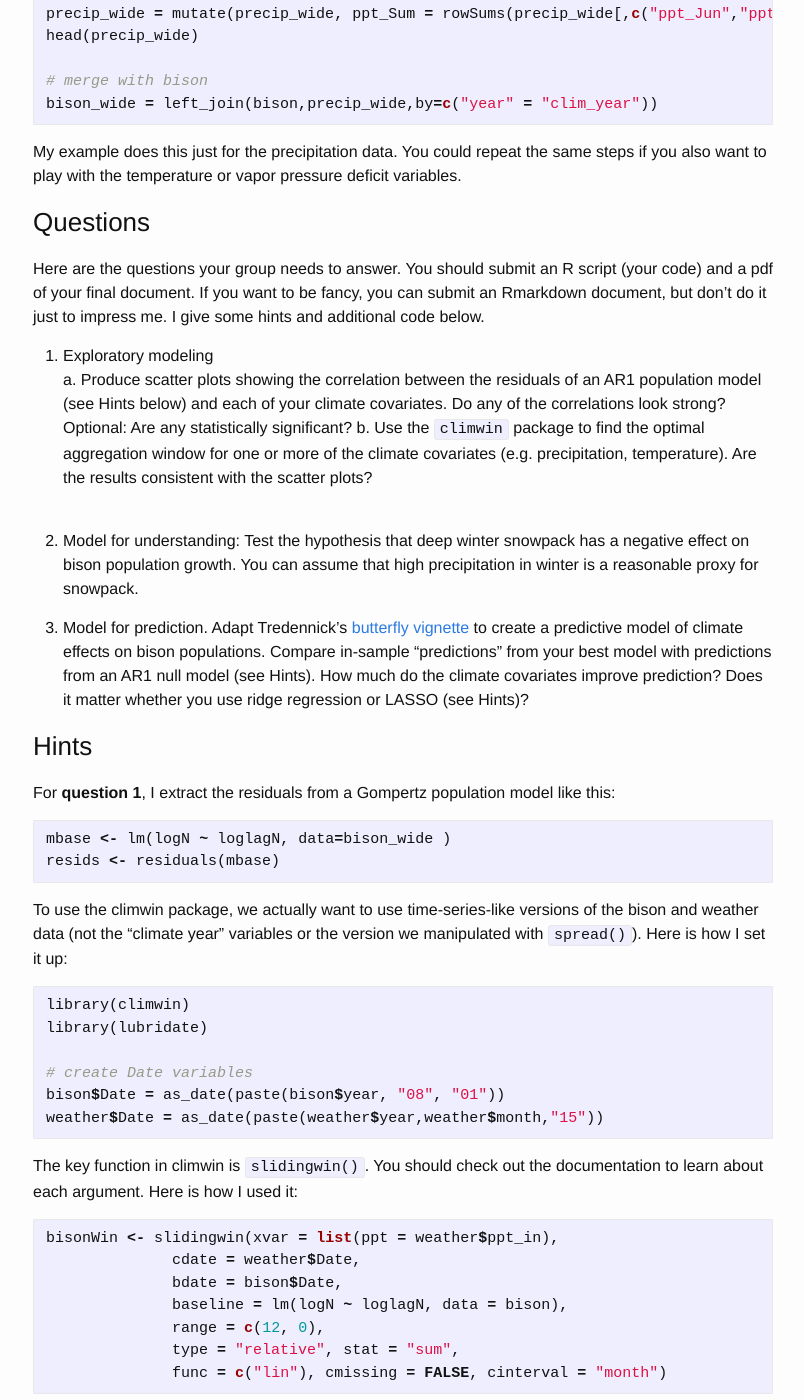
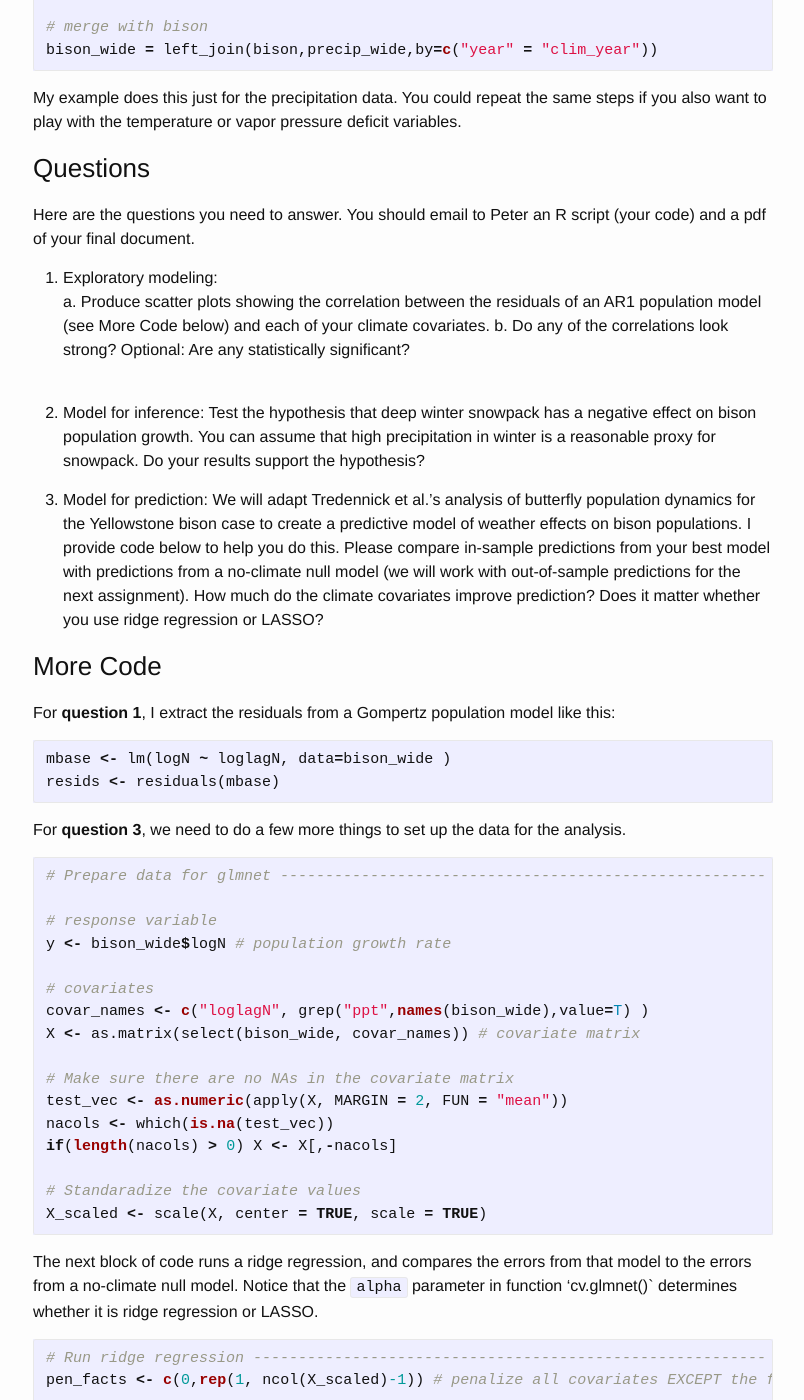
Before and after one commit to pbadler/forecasting-course-short, a Jekyll site: the page built from assignments/model_selection_assignment.md, in a window 1280 px wide and 1400 px high, scrolled down 1836 px. Shown: the whole window, without its empty margins (237-1041 px from the left). Built offline with Jekyll 4.4.1, drawn with Linux system fonts in a browser that asks for light colours; some of the changed text lies outside the part shown.

Commit message:
Revised model selection assignment

````diff
--- a/assignments/model_selection_assignment.md
+++ b/assignments/model_selection_assignment.md
@@ -7,26 +7,21 @@ layout: post
 
 ### Reading ###
 
-This exercise is based on Tredennick et al. (in prep), "A practical guide to selecting models
-for exploration, understanding, and prediction in ecology." By now you should already have
-downloaded the manuscript from Canvas and read it. The goal of this assignment is to repeat
-the paper's examples of modeling for exploration, understanding, and prediction using
-a different (and simpler) data set.
-
-### The data  ####
+The goal of this assignment is to repeat Tredennick et al.'s examples of
+modeling for exploration, inference, and prediction using a different (and simpler) data set.
 
 We will use data on the Yellowstone National Park bison herd. The data come
 from [Hobbs et al. (2015)](https://esajournals.onlinelibrary.wiley.com/doi/abs/10.1890/14-1413.1),
 though I downloaded a more recent version of these data from Andrew Tredennick's
 [Github site](https://github.com/atredennick/bison_forecast). You can download the
-data from the course website [here](https://github.com/pbadler/forecasting-dynamics-course/blob/master/data/YNP_bison_counts.csv).
+data from the course website [here](https://github.com/pbadler/forecasting-course-short/blob/master/data/YNP_bison_counts.csv). Winters in Yellowstone are long, cold and snowy; when the snow is too deep, the bison have trouble feeding, so it seems reasonable to expect some influence of winter precipitation on bison population dynamics.
 
-We will use associated climate data from PRISM, which you can download [here](https://github.com/pbadler/forecasting-dynamics-course/blob/master/data/YNP_prism.csv).
+We will use associated climate data from PRISM, which you can download [here](https://github.com/pbadler/forecasting-course-short/blob/master/data/YNP_prism.csv).
 
 ### Formatting the data  ###
 
-Getting the data formatted can be the most time consuming part of any analysis, so I am
-giving you a bunch of code.
+Getting the data formatted can be the most time consuming part of any analysis,
+so I am giving you a bunch of code.
 
 Here is what I did to get the bison data ready:
 ```R
@@ -67,9 +62,8 @@ weather$clim_month = ifelse(weather$month < 9, weather$month + 4, weather$month
 head(weather)
 ```
 If we were just going to do time series modeling, we might be done formatting. But
-for some of the "understanding" and "prediction" approaches, I want to have a version
-of the data with all the weather covariates that correspond to one bison count in one row.
-Here is how I did that:
+for some of the "understanding" and "prediction" approaches, I want to have
+a version of the data with all the weather covariates that correspond to one bison count in one row. Here is how I did that:
 ```R
 precip_wide = weather %>%
                 select(c(clim_year,clim_month,ppt_in)) %>%  # drop all the other climate variables
@@ -89,36 +83,37 @@ head(precip_wide)
 # merge with bison
 bison_wide = left_join(bison,precip_wide,by=c("year" = "clim_year"))
 ```
-My example does this just for the precipitation data. You could repeat the same steps
-if you also want to play with the temperature or vapor pressure deficit variables.
+My example does this just for the precipitation data.
+You could repeat the same steps if you also want to play with
+the temperature or vapor pressure deficit variables.
 
 ### Questions  ###
 
-Here are the questions your group needs to answer. You should submit an R script (your
-code) and a pdf of your final document. If you want to be fancy, you can submit an
-Rmarkdown document, but don't do it just to impress me. I give some hints and additional
-code below.
+Here are the questions you need to answer. You should email to Peter an
+R script (your code) and a pdf of your final document.
 
-1. Exploratory modeling
+1. Exploratory modeling:
     a. Produce scatter plots showing the correlation between the residuals of
-    an AR1 population model (see Hints below) and each of your climate covariates.
-    Do any of the correlations look strong? Optional: Are any statistically significant?
-    b. Use the `climwin` package to find the optimal aggregation window for one or more
-    of the climate covariates (e.g. precipitation, temperature). Are the results consistent
-    with the scatter plots?
+    an AR1 population model (see More Code below) and each of your climate covariates.
+    b. Do any of the correlations look strong? Optional: Are any statistically significant?
 <br><br>
 
-2. Model for understanding: Test the hypothesis that deep winter snowpack has a negative
-effect on bison population growth. You can assume that high precipitation in winter is a
-reasonable proxy for snowpack.
+2. Model for inference: Test the hypothesis that deep winter snowpack
+has a negative effect on bison population growth. You can assume that
+high precipitation in winter is a reasonable proxy for snowpack. Do your
+results support the hypothesis?
 
-3. Model for prediction. Adapt Tredennick's [butterfly vignette](https://github.com/atredennick/modselr/blob/master/vignettes/regularization.Rmd)
-to create a predictive model of climate effects on bison populations. Compare in-sample
-"predictions" from your best model with predictions from an AR1 null model (see Hints).
-How much do the climate covariates improve prediction? Does it matter whether you use
-ridge regression or LASSO (see Hints)?
+3. Model for prediction: We will adapt Tredennick et al.'s analysis
+of butterfly population dynamics for the Yellowstone bison case
+to create a predictive model of weather effects on bison populations.
+I provide code below to help you do this.
+Please compare in-sample predictions from your best model with
+predictions from a no-climate null model (we will work with out-of-sample
+predictions for the next assignment). How much do the climate covariates
+improve prediction? Does it matter whether you use
+ridge regression or LASSO?
 
-### Hints  ###
+### More Code  ###
 
 For **question 1**, I extract the residuals from a Gompertz population model
 like this:
@@ -126,59 +121,62 @@ like this:
 mbase <- lm(logN ~ loglagN, data=bison_wide )
 resids <- residuals(mbase)
 ```
-To use the climwin package, we actually want to use time-series-like versions
-of the bison and weather data (not the "climate year" variables or the version
-we manipulated with `spread()`). Here is how I set it up:
+
+For **question 3**, we need to do a few more things to set up
+the data for the analysis.
+
 ```R
-library(climwin)
-library(lubridate)
+# Prepare data for glmnet ------------------------------------------------------
 
-# create Date variables
-bison$Date = as_date(paste(bison$year, "08", "01"))
-weather$Date = as_date(paste(weather$year,weather$month,"15"))
+# response variable
+y <- bison_wide$logN # population growth rate
+
+# covariates
+covar_names <- c("loglagN", grep("ppt",names(bison_wide),value=T) )
+X <- as.matrix(select(bison_wide, covar_names)) # covariate matrix
+
+# Make sure there are no NAs in the covariate matrix
+test_vec <- as.numeric(apply(X, MARGIN = 2, FUN = "mean"))
+nacols <- which(is.na(test_vec))
+if(length(nacols) > 0) X <- X[,-nacols]
+
+# Standaradize the covariate values
+X_scaled <- scale(X, center = TRUE, scale = TRUE)
 ```
-The key function in climwin is `slidingwin()`. You should check out the documentation
-to learn about each argument. Here is how I used it:
+
+The next block of code runs a ridge regression, and compares the errors from
+that model to the errors from a no-climate null model. Notice that the `alpha`
+parameter in function 'cv.glmnet()` determines whether it is ridge regression
+or LASSO.
+
 ```R
-bisonWin <- slidingwin(xvar = list(ppt = weather$ppt_in),
-              cdate = weather$Date,
-              bdate = bison$Date,
-              baseline = lm(logN ~ loglagN, data = bison),
-              range = c(12, 0),
-              type = "relative", stat = "sum",
-              func = c("lin"), cmissing = FALSE, cinterval = "month")
-```
-And here is how I examined the results:
-```R
-bisonWin$combos
-summary(bisonWin[[1]]$BestModel)
-```
-You are on your own for **question 2**!
+# Run ridge regression ---------------------------------------------------------
+pen_facts <- c(0,rep(1, ncol(X_scaled)-1)) # penalize all covariates EXCEPT the first, loglagN
 
-For **question 3**, start with Tredennick's vignette. You should be able to
-ignore (cut or comment out) his section "Subset out fitting data" since
-our bison data are simpler--just one population. On the other hand,
-you will need every line of the "Prepare data for glmnet" section. When
-you are ready to fit, you should set up the penalty factors like this:
-```R
-pen_facts <- c(0,rep(1, ncol(X)-1)) # penalize all covariates EXCEPT the first, loglagN
-```
-After you run the `glmnet.cv()` function, ignore the rest of Tredennick's code
-and just look at the output and generate predictions like this:
-```R
+lambdas <- 10^seq(2, -2, by = -.005) # sequence of penalties to test
+
+ridge_out <- cv.glmnet(x = X_scaled,
+                       y = y,
+                       lambda = lambdas,
+                       penalty.factor = pen_facts,
+                       family = "gaussian",
+                       alpha = 0, # 0 for ridge, 1 for lasso, 0.5 for elastic net
+                       standardize = FALSE,
+                       type.measure = "mse", # mean square error
+                       nfolds = 6) # for cross-validation
+
 # extract and look at the best coefficients
 best_coefs = ridge_out$glmnet.fit$beta[,which(ridge_out$lambda==ridge_out$lambda.min)]
 print(best_coefs)
 
+# Predictions for training data from a null model (no climate variables)
+# The null model does include density-dependence
+null_preds = predict(lm(y ~ X_scaled[,1]))
+
 # predictions for training data WITH climate variables
-clim_preds = predict(ridge_out, newx=X,s="lambda.min")
-
-# predictions from a null model (no climate variables)
-null_preds = predict(lm(y ~ X[,1]))
+clim_preds = predict(ridge_out, newx=X_scaled,s="lambda.min")
 
 # compare MAE
 print(paste("MAE climate =",mean(abs(clim_preds - y))))
-print(paste("MAE climate =",mean(abs(null_preds - y))))
+print(paste("MAE null =",mean(abs(null_preds - y))))
 ```
-For ridge regression, set `alpha=0` in `cv.glmnet()`; for LASSO, set
-`alpha=1`.
````
